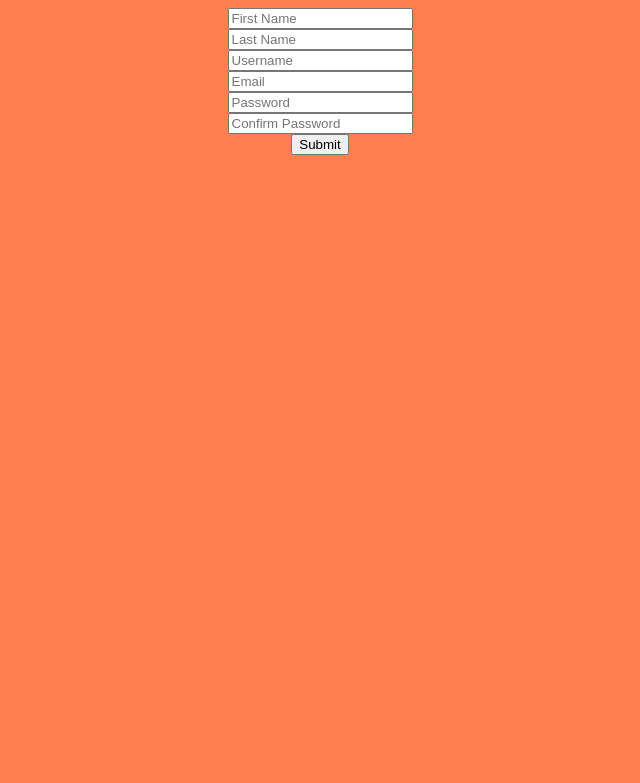
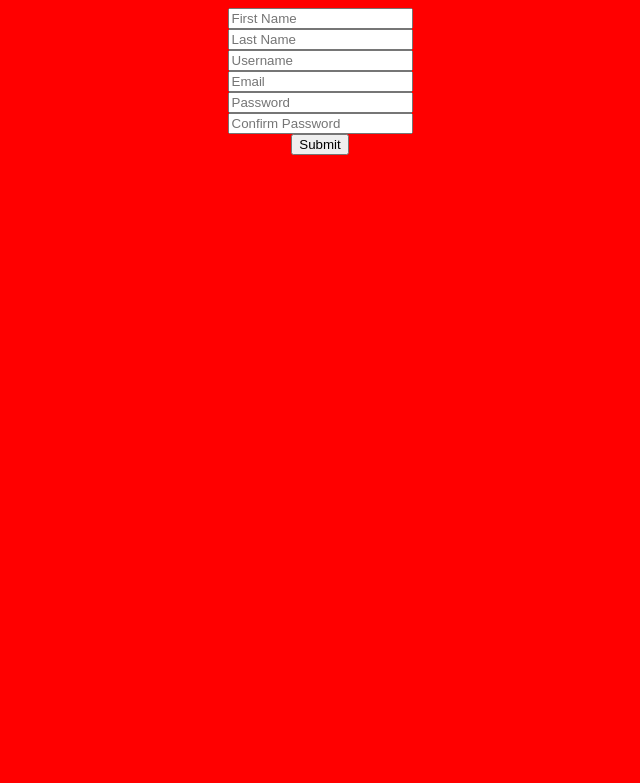
Before and after one commit to olacash5/Django-project, a Django app: page /accounts/register in a window 1280 px wide. Shown: the top 783 px of the page, without its empty margins (320-960 px from the left). Run offline with Django 4.2, Linux system fonts and the light colour scheme.

Commit message:
updating the css for better user experience

```diff
--- a/tinuke/static/css/gbogs.css
+++ b/tinuke/static/css/gbogs.css
@@ -18,6 +18,6 @@ li{
     color: red;
 }
 .register{
-    background-color: coral;
+    background-color: red;
     color: #fff;
 }
```
